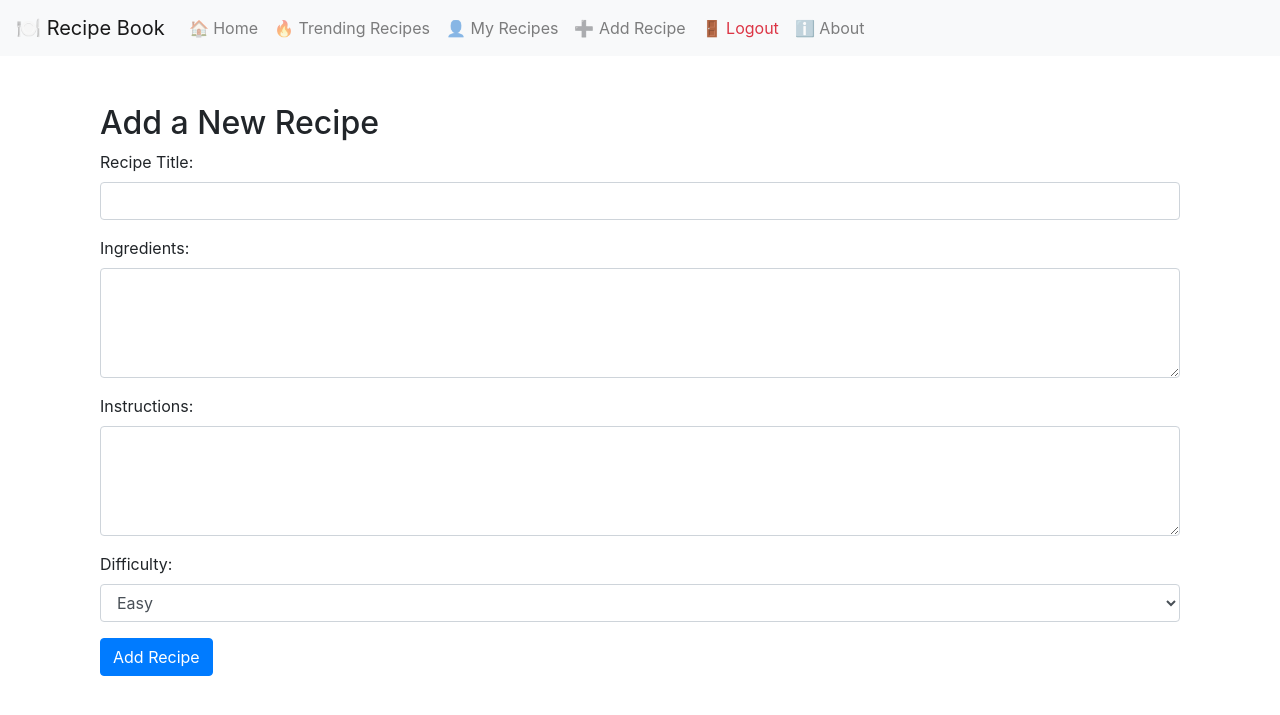
After one commit to Isma3l-19/recipe_book_app, a Flask app: page /add in a window 1280 px wide. The commit adds this page. Shown: the top 715 px of the page. Run offline with Flask 3, Linux system fonts and the light colour scheme; the visitor is signed in with stand-in values (Sample User, id 1); some libraries are stand-ins or nearby versions.

Commit message:
Add recipe management features: implement add, edit, and delete functionality with corresponding templates

```diff
--- a/routes.py
+++ b/routes.py
@@ -69,6 +69,14 @@ def logout():
     logout_user()
     return redirect(url_for('routes.home'))
 
+# Route: View Recipe Details
+@routes_bp.route('/my-recipes')
+@login_required
+def my_recipes():
+    user_recipes = Recipe.query.filter_by(user_id=current_user.id).order_by(Recipe.created_at.desc()).all()
+    return render_template('my_recipes.html', recipes=user_recipes)
+
+
 # Route: Add a New Recipe
 @routes_bp.route('/add', methods=['GET', 'POST'])
 @login_required
@@ -104,6 +112,28 @@ def delete_recipe(recipe_id):
     db.session.commit()
     return redirect(url_for('routes.home'))
 
+# Edit Recipe
+@routes_bp.route('/edit-recipe/<int:recipe_id>', methods=['GET', 'POST'])
+@login_required
+def edit_recipe(recipe_id):
+    recipe = Recipe.query.get_or_404(recipe_id)
+
+    # Ensure the recipe belongs to the current user
+    if recipe.user_id != current_user.id:
+        flash('Unauthorized access!', 'danger')
+        return redirect(url_for('routes.my_recipes'))
+
+    if request.method == 'POST':
+        recipe.title = request.form.get('title')
+        recipe.ingredients = request.form.get('ingredients')
+        recipe.instructions = request.form.get('instructions')
+        db.session.commit()
+        flash('Recipe updated successfully!', 'success')
+        return redirect(url_for('routes.my_recipes'))
+
+    return render_template('edit_recipe.html', recipe=recipe)
+
+
 # Route: Get Trending Recipes (Most Viewed and Liked)
 @routes_bp.route('/trending')
 def trending():
--- /dev/null
+++ b/templates/add_recipe.html
@@ -0,0 +1,30 @@
+{% extends "base.html" %}
+
+{% block content %}
+    <div class="container mt-5">
+        <h2>Add a New Recipe</h2>
+        <form method="POST" action="/add_recipe">
+            <div class="form-group">
+                <label for="title">Recipe Title:</label>
+                <input type="text" class="form-control" id="title" name="title" required>
+            </div>
+            <div class="form-group">
+                <label for="ingredients">Ingredients:</label>
+                <textarea class="form-control" id="ingredients" name="ingredients" rows="4" required></textarea>
+            </div>
+            <div class="form-group">
+                <label for="instructions">Instructions:</label>
+                <textarea class="form-control" id="instructions" name="instructions" rows="4" required></textarea>
+            </div>
+            <div class="form-group">
+                <label for="difficulty">Difficulty:</label>
+                <select class="form-control" id="difficulty" name="difficulty" required>
+                    <option value="easy">Easy</option>
+                    <option value="medium">Medium</option>
+                    <option value="hard">Hard</option>
+                </select>
+            </div>
+            <button type="submit" class="btn btn-primary">Add Recipe</button>
+        </form>
+    </div>
+{% endblock %}
--- a/templates/base.html
+++ b/templates/base.html
@@ -7,31 +7,70 @@
     <link href="https://stackpath.bootstrapcdn.com/bootstrap/4.5.2/css/bootstrap.min.css" rel="stylesheet">
 </head>
 <body>
+    <!-- Navbar -->
     <nav class="navbar navbar-expand-lg navbar-light bg-light">
-        <a class="navbar-brand" href="#">Recipe Book</a>
-        <button class="navbar-toggler" type="button" data-toggle="collapse" data-target="#navbarNav" aria-controls="navbarNav" aria-expanded="false" aria-label="Toggle navigation">
+        <a class="navbar-brand" href="{{ url_for('routes.home') }}">🍽️ Recipe Book</a>
+        <button class="navbar-toggler" type="button" data-toggle="collapse" data-target="#navbarNav"
+            aria-controls="navbarNav" aria-expanded="false" aria-label="Toggle navigation">
             <span class="navbar-toggler-icon"></span>
         </button>
+
         <div class="collapse navbar-collapse" id="navbarNav">
             <ul class="navbar-nav">
-                <li class="nav-item active">
-                    <a class="nav-link" href="#">Home <span class="sr-only">(current)</span></a>
+                <li class="nav-item">
+                    <a class="nav-link" href="{{ url_for('routes.home') }}">🏠 Home</a>
                 </li>
                 <li class="nav-item">
-                    <a class="nav-link" href="#">Recipes</a>
+                    <a class="nav-link" href="{{ url_for('routes.trending') }}">🔥 Trending Recipes</a>
                 </li>
+                {% if current_user.is_authenticated %}
+                    <li class="nav-item">
+                        <a class="nav-link" href="{{ url_for('routes.my_recipes') }}">👤 My Recipes</a>
+                    </li>
+                    <li class="nav-item">
+                        <a class="nav-link" href="{{ url_for('routes.add_recipe') }}">➕ Add Recipe</a>
+                    </li>
+                    <li class="nav-item">
+                        <a class="nav-link text-danger" href="{{ url_for('routes.logout') }}">🚪 Logout</a>
+                    </li>
+                {% else %}
+                    <li class="nav-item">
+                        <a class="nav-link text-primary" href="{{ url_for('routes.login') }}">🔑 Login</a>
+                    </li>
+                    <li class="nav-item">
+                        <a class="nav-link text-success" href="{{ url_for('routes.signup') }}">📝 Sign Up</a>
+                    </li>
+                {% endif %}
                 <li class="nav-item">
-                    <a class="nav-link" href="#">About</a>
+                    <a class="nav-link" href="#">ℹ️ About</a>
                 </li>
             </ul>
         </div>
     </nav>
 
+    <!-- Flash Messages -->
+    <div class="container mt-3">
+        {% with messages = get_flashed_messages(with_categories=true) %}
+            {% if messages %}
+                {% for category, message in messages %}
+                    <div class="alert alert-{{ category }} alert-dismissible fade show" role="alert">
+                        {{ message }}
+                        <button type="button" class="close" data-dismiss="alert" aria-label="Close">
+                            <span aria-hidden="true">&times;</span>
+                        </button>
+                    </div>
+                {% endfor %}
+            {% endif %}
+        {% endwith %}
+    </div>
+
+    <!-- Main Content -->
     <div class="container mt-4">
         {% block content %}
         {% endblock %}
     </div>
 
+    <!-- Bootstrap Scripts -->
     <script src="https://code.jquery.com/jquery-3.5.1.slim.min.js"></script>
     <script src="https://cdn.jsdelivr.net/npm/@popperjs/core@2.5.4/dist/umd/popper.min.js"></script>
     <script src="https://stackpath.bootstrapcdn.com/bootstrap/4.5.2/js/bootstrap.min.js"></script>
```
Also changed, not shown: models.py (+33 -26 lines), templates/edit_recipe.html (added, +22 -0 lines), templates/index.html (+44 -18 lines), templates/login.html (+25 -14 lines), templates/my_recipes.html (added, +27 -0 lines), templates/signup.html (+19 -16 lines), templates/trending.html (+28 -8 lines), README.md.
